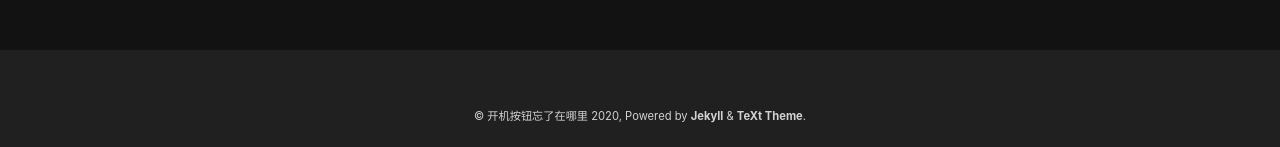
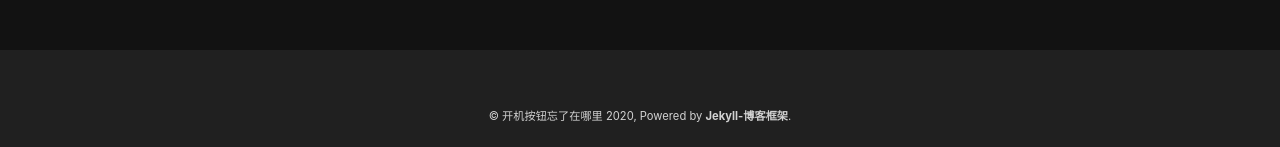
Before and after one commit to zhouYuBo/blog, a Jekyll site: the page built from index.html, in a window 1280 px wide. Shown: the part 750-897 px from the top of the page. Built offline with Jekyll 4.4.1, drawn with Linux system fonts in a browser that asks for light colours; nearby versions of some CDN libraries; the list of posts is cut into pages by our own code; part of the change alters nothing that is shown.

Commit message:
添加评论系统

```diff
--- a/_config.yml
+++ b/_config.yml
@@ -128,11 +128,11 @@ comments:
   ## Gitalk
   # please refer to https://github.com/gitalk/gitalk for more info.
   gitalk:
-    clientID    : # GitHub Application Client ID
-    clientSecret: # GitHub Application Client Secret
-    repository  : GitHub repo____test
-    owner       : # GitHub repo owner
-    admin: # GitHub repo owner and collaborators, only these guys can initialize GitHub issues, IT IS A LIST.
+    clientID    : 998d442b0ce7e5e93d64 # GitHub Application Client ID
+    clientSecret: 36f28cf73a700a837b508bdffb01dd308fc31716 # GitHub Application Client Secret
+    repository  : https://zhouyubo.github.io #GitHub repo
+    owner       : YoBo_Zhou@163.com # GitHub repo owner
+    admin: YoBo_Zhou@163.com # GitHub repo owner and collaborators, only these guys can initialize GitHub issues, IT IS A LIST.
       # - your GitHub Id
 
   ## Valine
--- a/_includes/footer.html
+++ b/_includes/footer.html
@@ -29,8 +29,7 @@
         {%- include snippets/get-locale-string.html key='COPYRIGHT_DATES' -%}
         {%- assign _locale_copyright_dates = __return -%}
         © {{ site.title }} {{ _locale_copyright_dates }},
-        Powered by <a title="Jekyll is a simple, blog-aware, static site generator." href="http://jekyllrb.com/">Jekyll</a> & <a
-        title="TeXt is a super customizable Jekyll theme." href="https://github.com/kitian616/jekyll-TeXt-theme">TeXt Theme</a>.
+        Powered by <a title="Jekyll is a simple, blog-aware, static site generator." href="http://jekyllrb.com/">Jekyll-博客框架</a>.
       </div>
     </div>
   </div>
```
